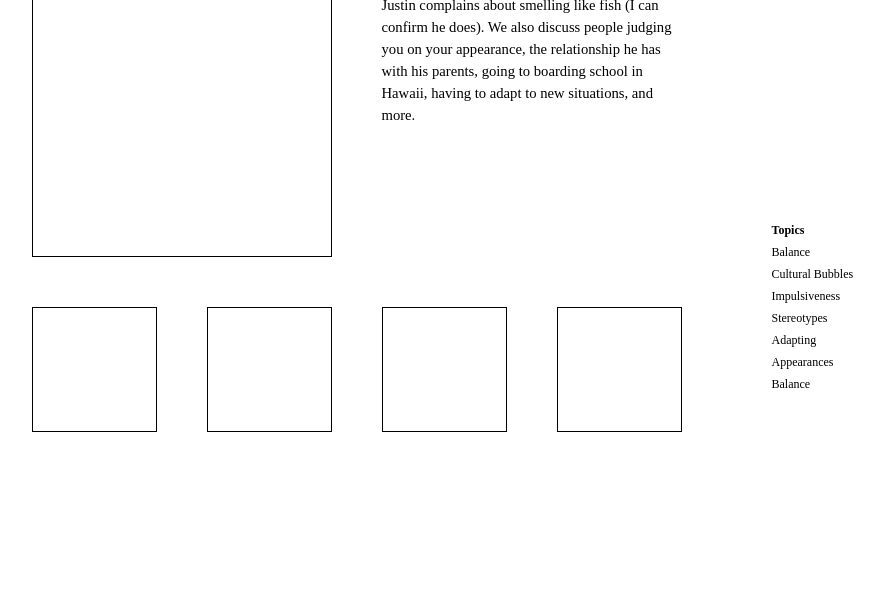
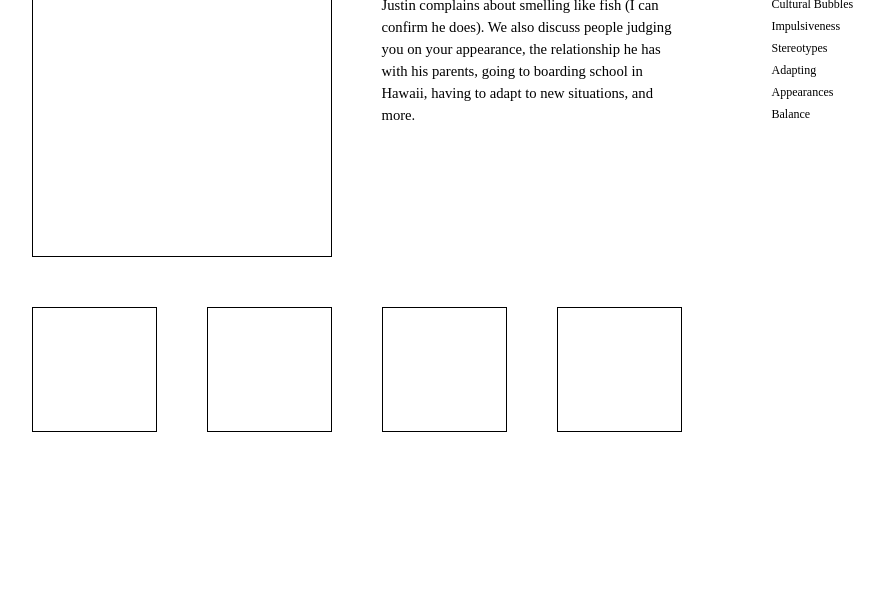
Before and after one commit to jaredkitade/common-threads, a plain HTML site: page justin.html in a window 1280 px wide. Shown: the part 192-800 px from the top of the page, without its empty margins (146-1030 px from the left). Drawn offline with Linux system fonts and the light colour scheme; a script that the page names is missing.

Commit message:
margin fix

```diff
--- a/style.css
+++ b/style.css
@@ -142,7 +142,7 @@ h4 {
 }
 .topics {
 	width: 225px;
-	margin-top: 344px;
+	margin-top: 74px;
 	height: auto;
 	float: left;
 }
```
